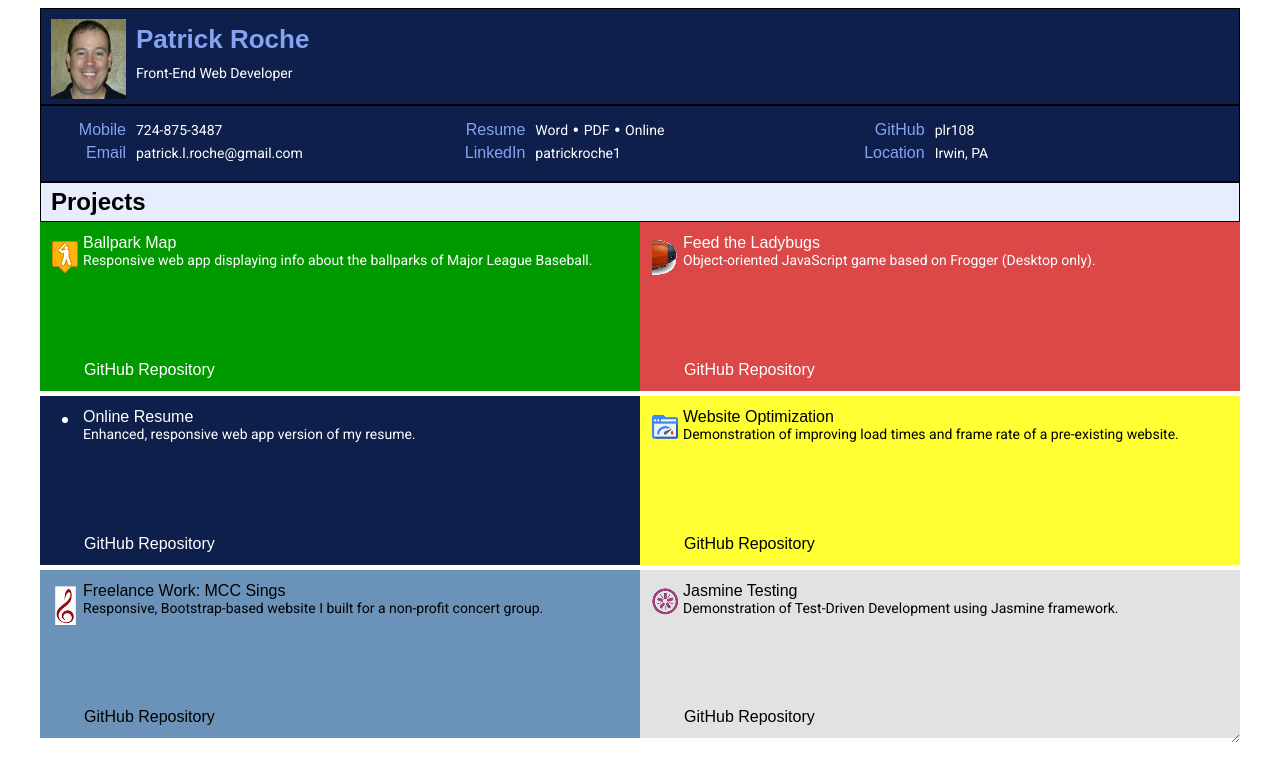
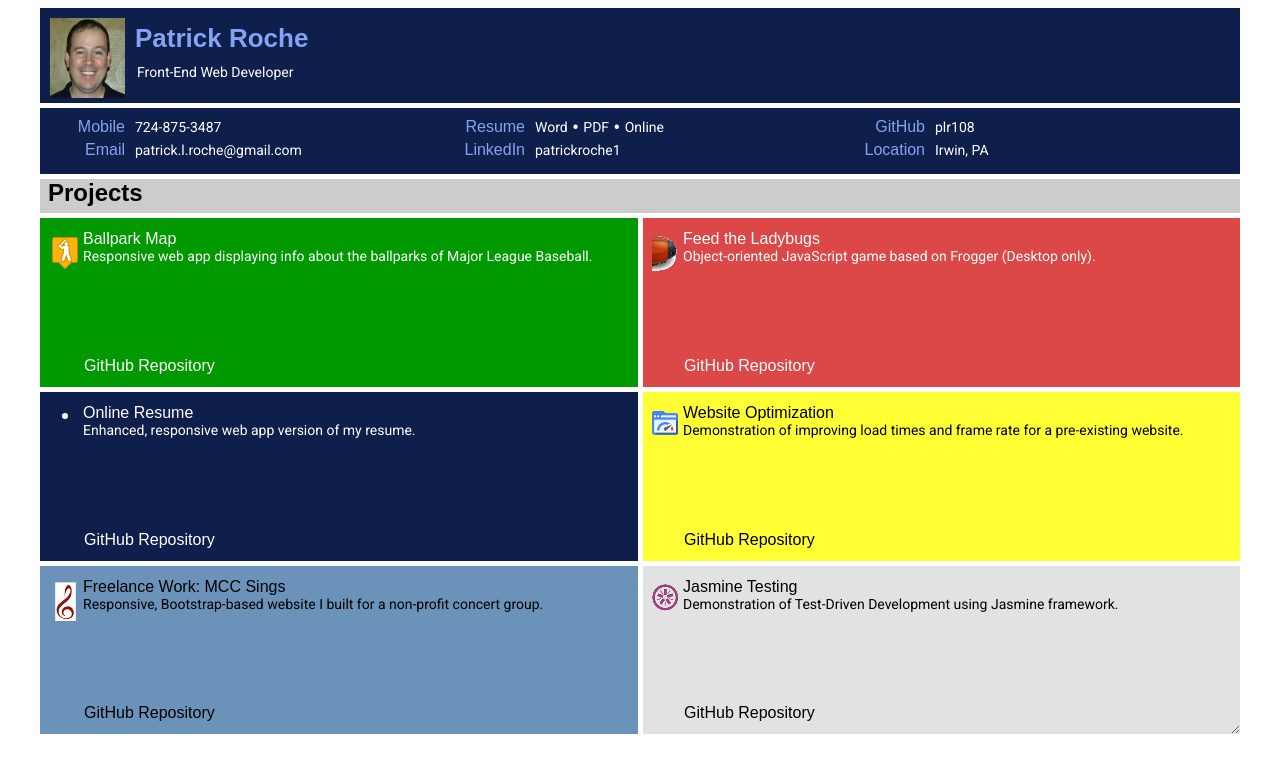
Before and after one commit to plr108-zz/portfolio-layout, a website: page index.html in a window 1280 px wide. Drawn offline with Linux system fonts and the light colour scheme; a web font is replaced by a local one.

Commit message:
Update project margins on larger viewports.  Change breakpoint for adding margins to main-container.

```diff
--- a/css/style.css
+++ b/css/style.css
@@ -93,7 +93,7 @@
 
 .span-dot {
     padding: 0px 5px;
-        color: #fff;
+    color: #fff;
 }
 
 .project {
@@ -113,14 +113,10 @@
     background-color: #0f1f4c;
 }
 
-#biopic-name-role,
-#contact-container,
-#project-header-container {
-    border: 1px solid black;
-}
-
 #contact-container {
     background-color: #0f1f4c;
+    margin-top: 5px;
+    padding-bottom: 1px;
 }
 
 #name {
@@ -130,19 +126,17 @@
     padding: 15px 0 10px 0;
 }
 
-#name-role {
-    text-align: right;
-    max-width: 2000px;
-    overflow: hidden;
+#name-role-container {
+    display: inline-block;
 }
 
 #role {
     color: #fff;
     font-size: 14px;
-    margin: 0 0 15px;
+    margin: 0 0 0 2px;
 }
 
-#project-1 {
+#project-1 .aspect-ratio {
     background-color: #090;
 }
 
@@ -158,40 +152,42 @@
     color: #FFF;
 }
 
-#project-2 {
+#project-2 .aspect-ratio {
     background-color: #dc4747;
 }
 
-#project-3 {
+#project-3 .aspect-ratio {
     background-color: #0f1f4c;
 }
 
-#project-4 {
+#project-4 .aspect-ratio {
     background-color: #ffff33;
 }
 
-#project-5 {
+#project-5 .aspect-ratio {
     background-color: #6b92b9;
 }
 
-#project-6 {
+#project-6 .aspect-ratio {
     background-color: #e2e2e2;
 }
 
 #project-header {
     font-size: 24px;
     font-weight: bold;
-    margin: 5px 0 5px 10px;
+    margin: 5px 0 5px 8px;
 }
 
 #project-header-container {
-    background-color: #e8edfd;
+    background-color: #ccc;
+    padding-bottom: 1px;
+    margin-bottom: 5px;
 }
 
 #contacts {
     list-style-type: none;
     padding: 0px 0px 0px 10px;
-    margin: 5px 0px;
+    margin: 0px;
 }
 
 @media only screen and (min-width: 600px) {
@@ -236,6 +232,21 @@
     .project {
         width: 50%;
     }
+    #project-1 .aspect-ratio,
+    #project-3 .aspect-ratio,
+    #project-5 .aspect-ratio {
+        margin-right: 2.5px;
+    }
+    #project-2 .aspect-ratio,
+    #project-4 .aspect-ratio,
+    #project-6 .aspect-ratio {
+        margin-left: 2.5px;
+    }
+    .inner-content {}
+    #project-5,
+    #project-6 {
+        margin-bottom: 0px;
+    }
     #project-container {
         display: flex;
         flex-wrap: wrap;
@@ -245,7 +256,7 @@
     }
 }
 
-@media only screen and (min-width: 1200px) {
+@media only screen and (min-width: 1210px) {
     #main-container {
         width: 1200px;
         margin: 0 auto;
--- a/index.html
+++ b/index.html
@@ -2,13 +2,13 @@
 <html>
 
 <head>
+    <title>Patrick Roche - Portfolio</title>
     <!--Udacity Front End Developer Nanodegree Project 1 - Portfolio Site-->
     <!--By: Patrick Roche patrick.l.roche@gmail.com-->
     <meta name="description" content="Patrick Roche -- Online Portfolio">
     <meta name="author" content="Patrick Roche">
     <meta charset="utf-8">
     <meta name="viewport" content="width=device-width,initial-scale=1">
-    <title>Patrick Roche - Portfolio</title>
     <link rel="stylesheet" href="css/style.css">
     <link rel="stylesheet" href="http://fonts.googleapis.com/css?family=Doppio+One|Roboto">
 </head>
@@ -46,7 +46,7 @@
                 <div class="content">
                     <div class="inner-content">
                         <div class="project-image-container">
-                            <img class="project-icon" src="images/project1-icon.png">
+                            <img class="project-icon" src="images/project1-icon.png" alt="Project 1 Icon: Ballpark Map">
                         </div>
                         <div class="project-text-container">
                             <div class="project-title">Ballpark Map</div>
@@ -61,7 +61,7 @@
                 <div class="content">
                     <div class="inner-content">
                         <div class="project-image-container">
-                            <img class="project-icon" src="images/project2-icon.png">
+                            <img class="project-icon" src="images/project2-icon.png" alt="Project 2 Icon: Feed the Ladybugs">
                         </div>
                         <div class="project-text-container">
                             <div class="project-title">Feed the Ladybugs</div>
@@ -76,7 +76,7 @@
                 <div class="content">
                     <div class="inner-content">
                         <div class="project-image-container">
-                            <img class="project-icon" src="images/project3-icon.png">
+                            <img class="project-icon" src="images/project3-icon.png" alt="Project 3 Icon: Online Resume">
                         </div>
                         <div class="project-text-container">
                             <div class="project-title">Online Resume</div>
@@ -91,11 +91,11 @@
                 <div class="content">
                     <div class="inner-content">
                         <div class="project-image-container">
-                            <img class="project-icon" src="images/project4-icon.png">
+                            <img class="project-icon" src="images/project4-icon.png" alt="Project 4 Icon: Website Optimization">
                         </div>
                         <div class="project-text-container">
                             <div class="project-title">Website Optimization</div>
-                            <div class="project-description">Demonstration of improving load times and frame rate of a pre-existing website.</div>
+                            <div class="project-description">Demonstration of improving load times and frame rate for a pre-existing website.</div>
                             <div class="project-repo">GitHub Repository</div>
                         </div>
                     </div>
@@ -106,7 +106,7 @@
                 <div class="content">
                     <div class="inner-content">
                         <div class="project-image-container">
-                            <img class="project-icon" src="images/project5-icon.png">
+                            <img class="project-icon" src="images/project5-icon.png" alt="Project 5 Icon: Masterworks Concert Chorale">
                         </div>
                         <div class="project-text-container">
                             <div class="project-title">Freelance Work: MCC Sings</div>
@@ -121,7 +121,7 @@
                 <div class="content">
                     <div class="inner-content">
                         <div class="project-image-container">
-                            <img class="project-icon" src="images/project6-icon.png">
+                            <img class="project-icon" src="images/project6-icon.png" alt="Project 6 Icon: Jasmine Testing">
                         </div>
                         <div class="project-text-container">
                             <div class="project-title">Jasmine Testing</div>
```
